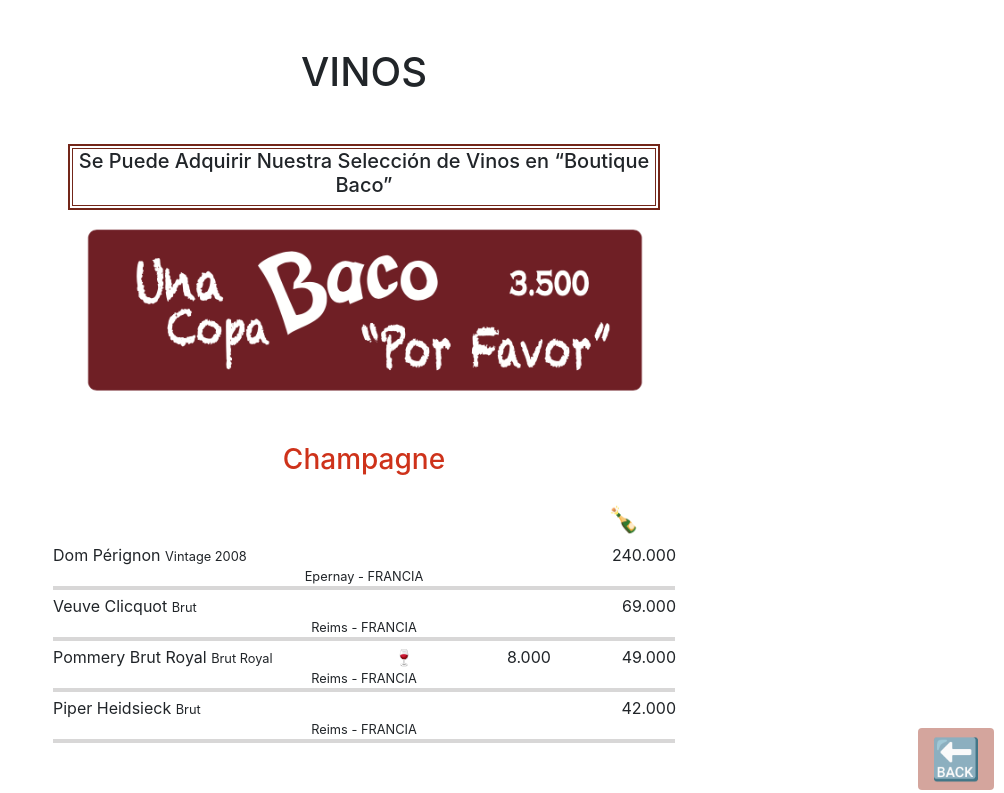
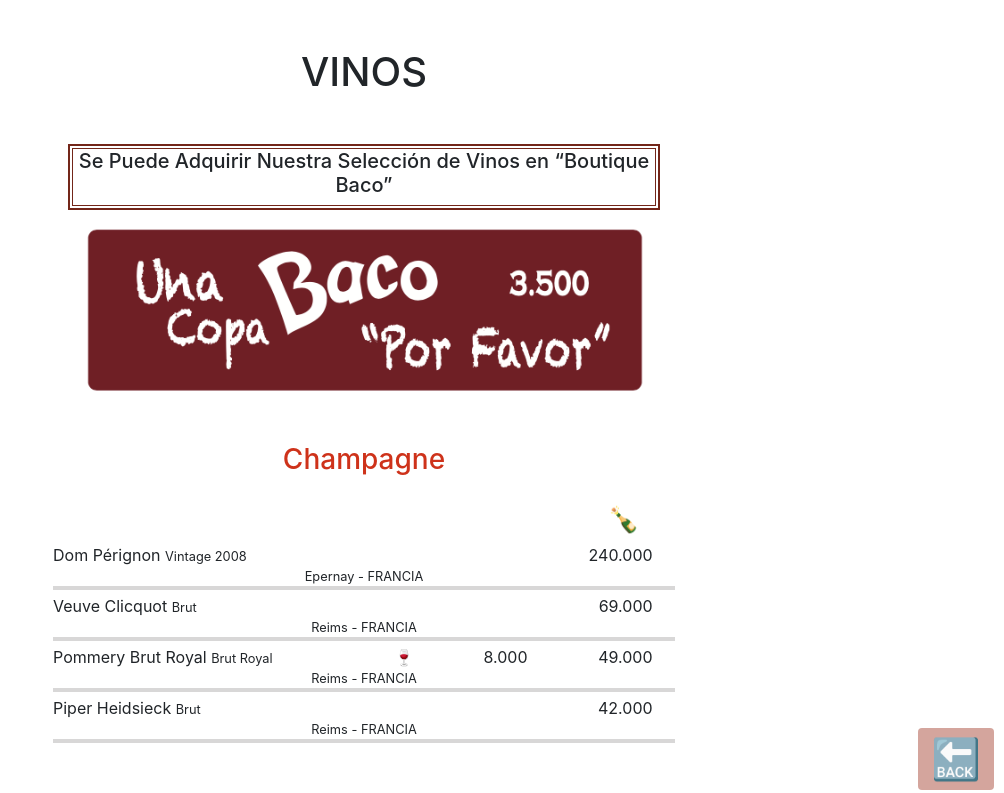
Before and after one commit to durbonca/Menu-QR-Google-sheet, a React (Create React App) app: page /Wine in a window 1280 px wide. Shown: the top 793 px of the page, without its empty margins (276-1280 px from the left). Built offline with nearby package versions, Linux system fonts and the light colour scheme.

Commit message:
Update ProductWine.js

```diff
--- a/src/components/ProductWine.js
+++ b/src/components/ProductWine.js
@@ -16,7 +16,7 @@
                                 <p className="col-6 text-left m-0 p-0">{product.name} <small className="col-auto text-right mr-0 p-0">{product.description}</small></p>
                                 <div class="col-6 d-flex">
                                  {cup}
-                                <p className="col-5 text-right mb-0 ml-2 p-0">{product.price}</p>
+                                <p className="col-4 text-right mb-0 ml-2 p-0">{product.price}</p>
                                 <p className="col-5 text-right mb-0 ml-2 p-0">{product.price2}</p>
                                 </div>
                                 <small className="col-12 text-center">{product.country}</small>
```
